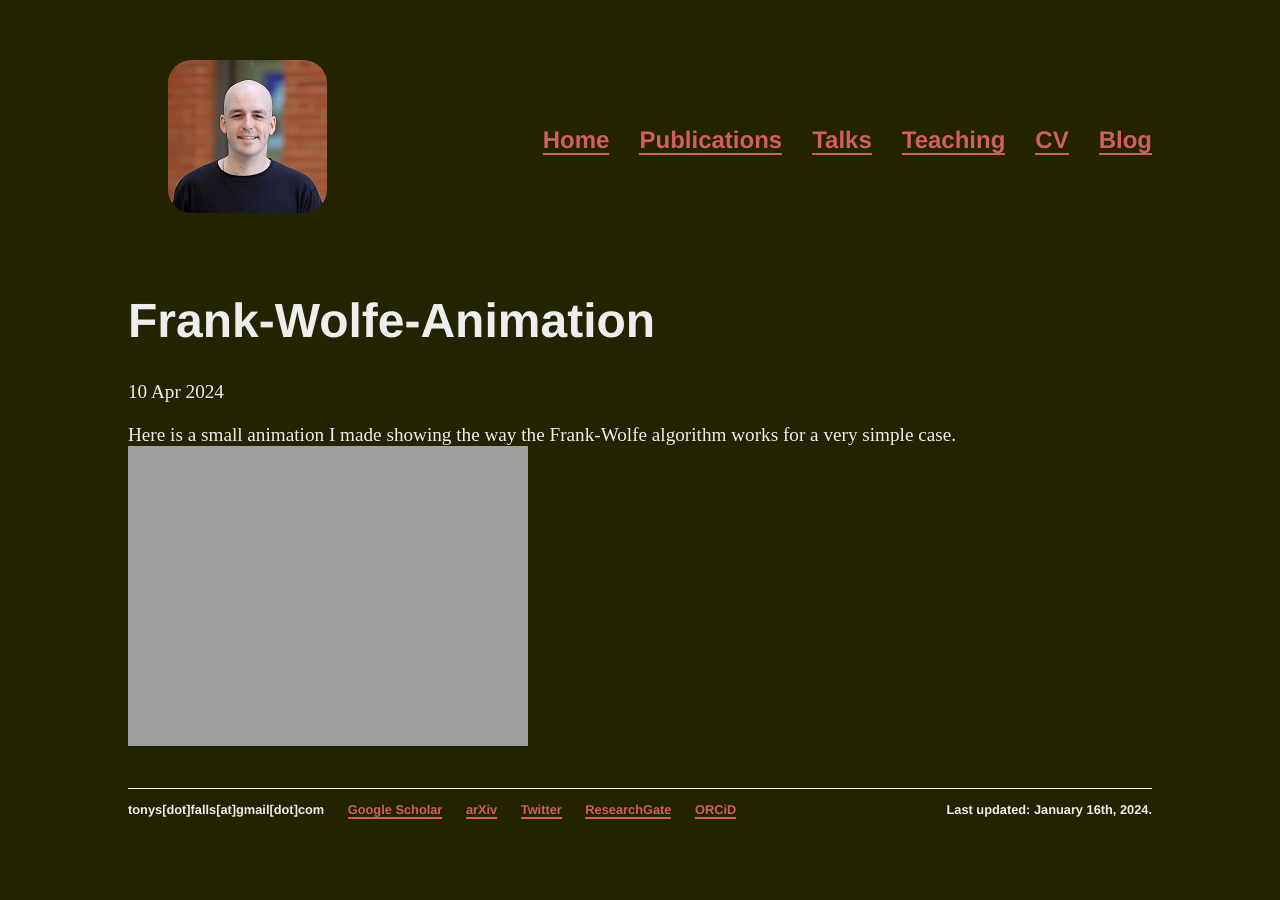
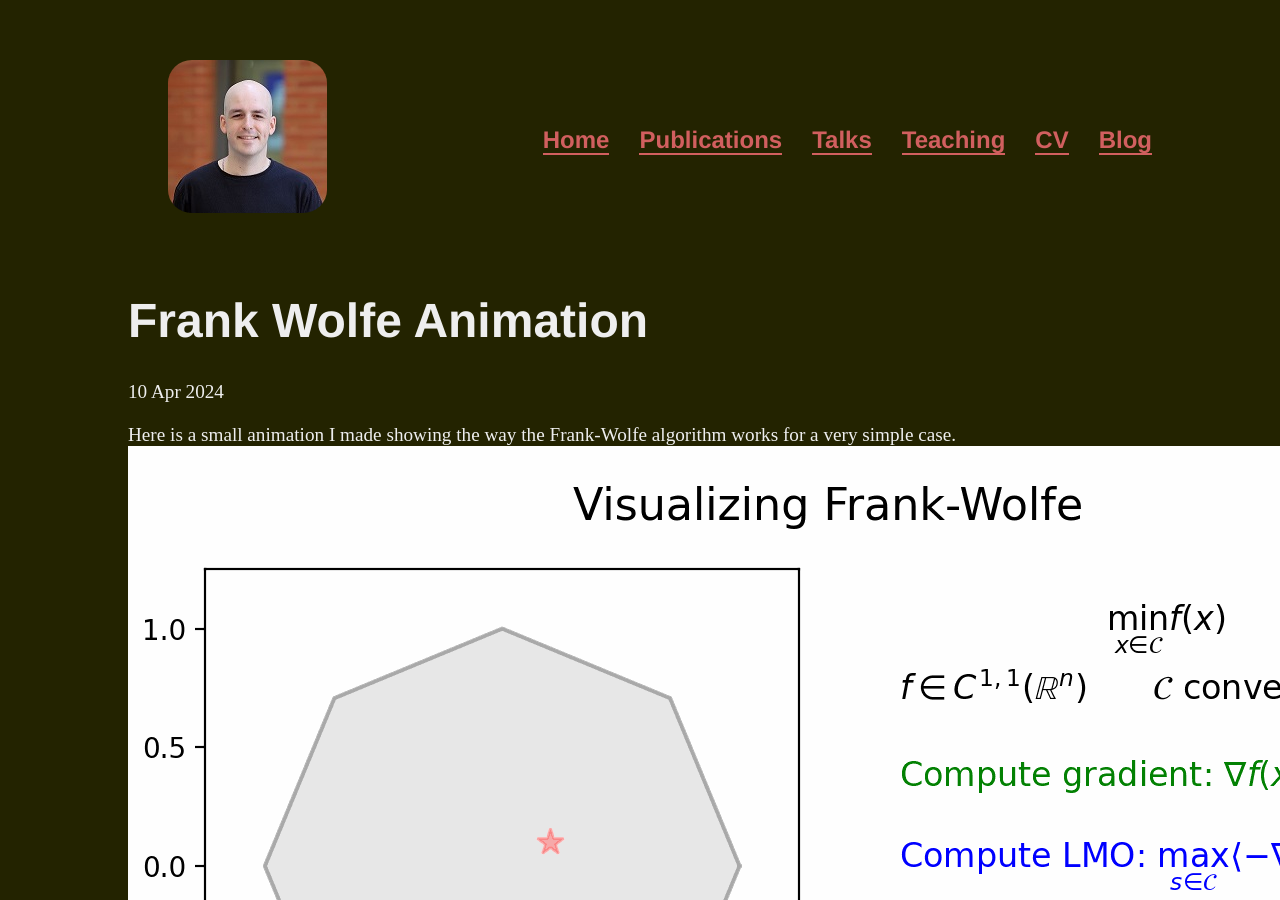
Before and after one commit to tonysf/tonysf.github.io, a Jekyll site: the page built from _posts/2024-04-10-Frank-Wolfe-Animation.md, in a window 1280 px wide and 900 px high. Built offline with Jekyll 4.4.1, drawn with Linux system fonts in a browser that asks for light colours.

Commit message:
Update 2024-04-10-Frank-Wolfe-Animation.md

```diff
--- a/_posts/2024-04-10-Frank-Wolfe-Animation.md
+++ b/_posts/2024-04-10-Frank-Wolfe-Animation.md
@@ -1,7 +1,10 @@
 ---
 layout: post
-title: "Frank-Wolfe-Animation"
+title: "Frank Wolfe Animation"
 date: 2024-04-10
 ---
 
-Here is a small animation I made showing the way the Frank-Wolfe algorithm works for a very simple case. ![Animation showing the Frank-Wolfe algorithm](https://tonysf.github.io/blog/frank-wolfe.gif)
+Here is a small animation I made showing the way the Frank-Wolfe algorithm works for a very simple case. ![Animation showing the Frank-Wolfe algorithm](https://tonysf.github.io/blog/frank_wolfe.gif)
+
+
+![Alt text](/blog/frank_wolfe.gif?raw=true "Frank-Wolfe")
```
